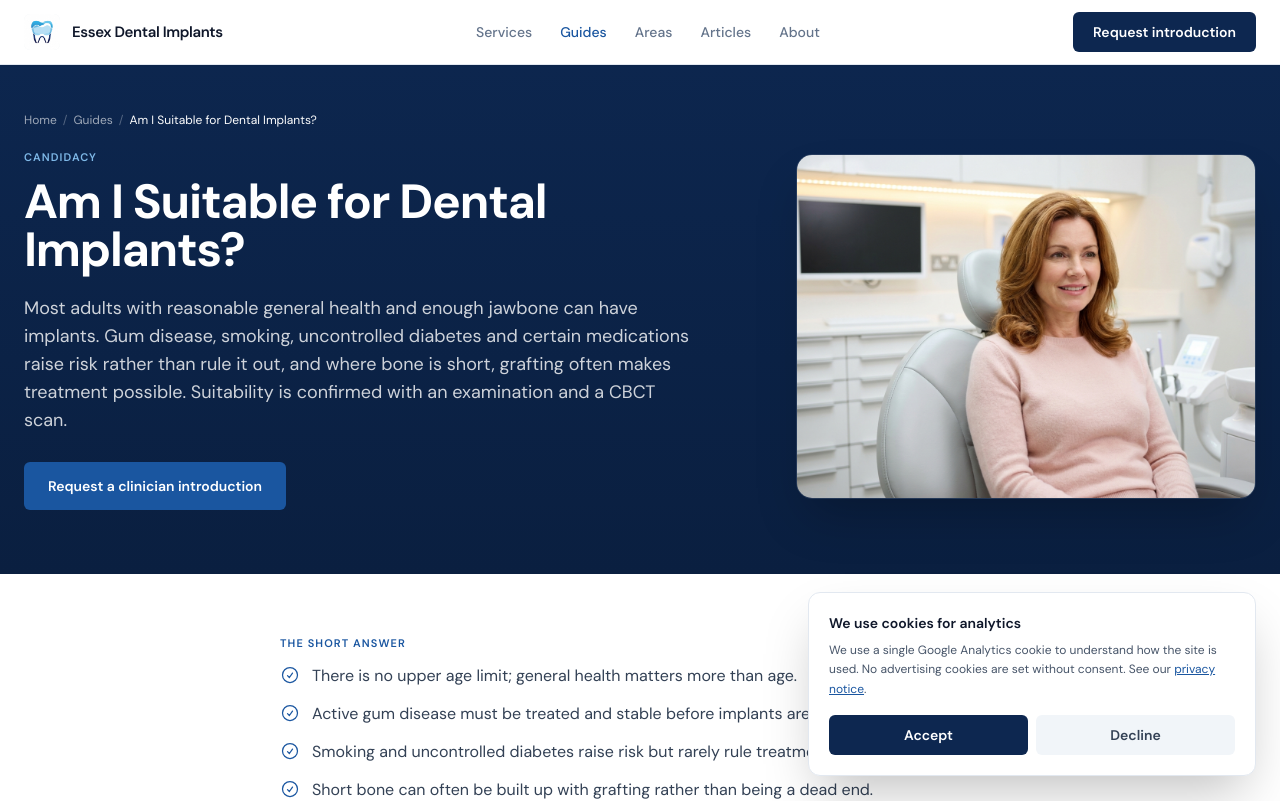
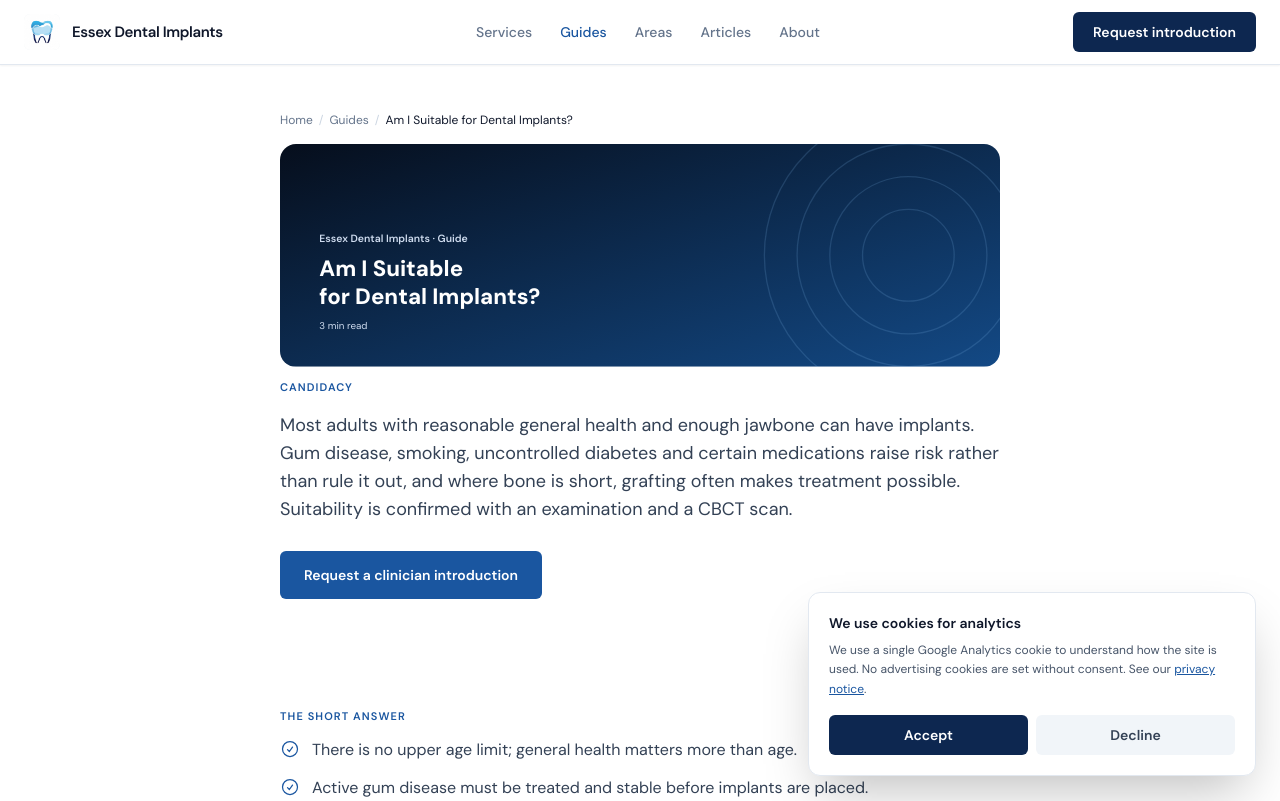
Before and after one commit to vimldn/essexdental, a Next.js app: page /guides/am-i-suitable-for-implants/ in a window 1280 px wide. Shown: the top 801 px of the page. Built offline with nearby package versions, Linux system fonts and the light colour scheme.

Commit message:
Add inline-SVG SpokeHero on text-hero blog spokes + guide hubs (no images)

```diff
--- a/app/blog/[slug]/BlogPostClient.tsx
+++ b/app/blog/[slug]/BlogPostClient.tsx
@@ -2,17 +2,15 @@
 
 import React, { useState } from 'react';
 import Link from 'next/link';
-import Image from 'next/image';
-import { ArrowUpRight } from '@/components/Icons';
 import Navigation from '@/components/Navigation';
 import Footer from '@/components/Footer';
 import FAQSection from '@/components/FAQSection';
 import LeadFormModal from '@/components/LeadFormModal';
 import Breadcrumbs from '@/components/Breadcrumbs';
+import { SpokeHero } from '@/components/SpokeHero';
 import { blogPostCrumbs } from '@/lib/breadcrumbs';
 import { BlogPost } from '@/data/blog';
 import { siteConfig } from '@/data/site';
-import { blogImage } from '@/data/images';
 
 function formatDate(iso: string) {
   try {
@@ -51,7 +49,8 @@ export default function BlogPostClient({
   relatedLocations: LocationLink[];
 }) {
   const [isModalOpen, setIsModalOpen] = useState(false);
-  const featured = blogImage(post.slug);
+  const wordCount = post.paragraphs.join(' ').trim().split(/\s+/).length;
+  const readMins = Math.max(3, Math.round(wordCount / 200));
 
   return (
     <div className="min-h-screen bg-white text-slate-700">
@@ -63,25 +62,16 @@ export default function BlogPostClient({
           <div className="mb-4">
             <Breadcrumbs items={blogPostCrumbs(post)} />
           </div>
+          <h1 className="sr-only">{post.title}</h1>
+          <div className="my-6">
+            <SpokeHero
+              title={post.title}
+              hubName={hub ? hub.title : null}
+              hubSlug={post.hub}
+              readMins={readMins}
+            />
+          </div>
           <p className="text-[10px] font-semibold uppercase tracking-widest text-[#1a56a0] mb-3">{post.category}</p>
-          <h1 className="text-3xl md:text-4xl lg:text-5xl font-bold text-slate-900 leading-tight tracking-tight mb-5">
-            {post.title}
-          </h1>
-
-          {featured && (
-            <div className="my-8 relative rounded-2xl overflow-hidden border border-slate-200 aspect-[4/3]">
-              <Image
-                src={featured.src}
-                alt={featured.alt}
-                width={featured.width}
-                height={featured.height}
-                priority
-                quality={90}
-                sizes="(min-width: 768px) 768px, 100vw"
-                className="w-full h-full object-cover object-center"
-              />
-            </div>
-          )}
           <div className="flex flex-wrap items-center gap-4 mb-10 text-xs text-slate-500">
             <span>{siteConfig.editorial.teamName}</span>
             <span aria-hidden="true">·</span>
--- a/app/guides/[slug]/GuideHubClient.tsx
+++ b/app/guides/[slug]/GuideHubClient.tsx
@@ -2,13 +2,13 @@
 
 import React, { useState } from 'react';
 import Link from 'next/link';
-import Image from 'next/image';
 import { ArrowUpRight, CheckCircle } from '@/components/Icons';
 import Navigation from '@/components/Navigation';
 import Footer from '@/components/Footer';
 import FAQSection from '@/components/FAQSection';
 import LeadFormModal from '@/components/LeadFormModal';
 import Breadcrumbs from '@/components/Breadcrumbs';
+import { SpokeHero } from '@/components/SpokeHero';
 import { guideCrumbs } from '@/lib/breadcrumbs';
 import { GuideData } from '@/data/guides';
 
@@ -30,27 +30,25 @@ interface HubLink {
   shortTitle: string;
 }
 
-interface HeroImage {
-  src: string;
-  alt: string;
-  width: number;
-  height: number;
-}
-
 export default function GuideHubClient({
   guide,
-  heroImage,
   liveSpokes,
   services,
   adjacentHubs,
 }: {
   guide: GuideData;
-  heroImage: HeroImage | null;
   liveSpokes: SpokeLink[];
   services: PillarLink[];
   adjacentHubs: HubLink[];
 }) {
   const [isModalOpen, setIsModalOpen] = useState(false);
+  const guideWords =
+    guide.keyPoints.join(' ').trim().split(/\s+/).length +
+    guide.sections.reduce(
+      (sum, s) => sum + s.paragraphs.join(' ').trim().split(/\s+/).length,
+      0,
+    );
+  const readMins = Math.max(3, Math.round(guideWords / 200));
 
   return (
     <div className="min-h-screen bg-white text-slate-700">
@@ -58,47 +56,30 @@ export default function GuideHubClient({
       <Navigation onOpenModal={() => setIsModalOpen(true)} />
 
       <main id="main">
-        <section className="pt-28 pb-16 bg-gradient-to-b from-[#0d2750] to-[#0a1f40] text-white">
-          <div className="max-w-7xl mx-auto px-6">
+        <section className="pt-28 pb-12 bg-white">
+          <div className="max-w-3xl mx-auto px-6">
             <div className="mb-4">
-              <Breadcrumbs items={guideCrumbs(guide)} onDark />
+              <Breadcrumbs items={guideCrumbs(guide)} />
             </div>
-            <div className="grid lg:grid-cols-[1.1fr_minmax(0,460px)] gap-10 lg:gap-16 items-center">
-              <div>
-                <span className="inline-block text-[11px] font-semibold uppercase tracking-widest text-[#7fb9e8] mb-3">
+            <h1 className="sr-only">{guide.title}</h1>
+            <SpokeHero
+              title={guide.title}
+              hubName="Guide"
+              hubSlug={guide.slug}
+              readMins={readMins}
+            />
+            <p className="mt-3 text-[11px] font-semibold uppercase tracking-widest text-[#1a56a0]">
               {guide.heroBadge}
-                </span>
-                <h1 className="text-4xl md:text-5xl font-bold leading-[1.1] tracking-tight mb-5">
-                  {guide.title}
-                </h1>
-                <p className="text-base md:text-lg text-white/80 leading-relaxed mb-7 max-w-2xl">
+            </p>
+            <p className="mt-4 text-base md:text-lg text-slate-700 leading-relaxed">
               {guide.heroDirectAnswer}
             </p>
             <button
               onClick={() => setIsModalOpen(true)}
-                  className="px-6 py-3.5 bg-[#1a56a0] text-white text-sm font-semibold rounded-md hover:bg-[#1d62b8] active:scale-95 transition-all focus:outline-none focus:ring-2 focus:ring-offset-2 focus:ring-[#7fb9e8]"
+              className="mt-7 px-6 py-3.5 bg-[#1a56a0] text-white text-sm font-semibold rounded-md hover:bg-[#1d62b8] active:scale-95 transition-all focus:outline-none focus:ring-2 focus:ring-offset-2 focus:ring-[#7fb9e8]"
             >
               Request a clinician introduction
             </button>
-              </div>
-
-              {heroImage && (
-                <div className="hidden lg:block">
-                  <div className="relative rounded-2xl overflow-hidden border border-white/10 shadow-2xl aspect-[4/3]">
-                    <Image
-                      src={heroImage.src}
-                      alt={heroImage.alt}
-                      width={heroImage.width}
-                      height={heroImage.height}
-                      priority
-                      quality={90}
-                      sizes="(min-width: 1024px) 460px, 100vw"
-                      className="w-full h-full object-cover object-center"
-                    />
-                  </div>
-                </div>
-              )}
-            </div>
           </div>
         </section>
 
--- a/app/guides/[slug]/page.tsx
+++ b/app/guides/[slug]/page.tsx
@@ -4,7 +4,6 @@ import { GUIDES, GUIDES_BY_SLUG } from '@/data/guides';
 import { BLOG_POSTS } from '@/data/blog';
 import { SERVICES_BY_SLUG } from '@/data/services';
 import { siteConfig } from '@/data/site';
-import { guideImage } from '@/data/images';
 import SchemaBlock from '@/components/SchemaBlock';
 import {
   breadcrumbSchema,
@@ -75,7 +74,6 @@ export default function GuideHubPage({ params }: { params: { slug: string } }) {
       />
       <GuideHubClient
         guide={guide}
-        heroImage={guideImage(guide.slug)}
         liveSpokes={liveSpokes}
         services={services}
         adjacentHubs={adjacentHubs}
--- /dev/null
+++ b/components/SpokeHero.tsx
@@ -0,0 +1,76 @@
+// components/SpokeHero.tsx
+// Inline-SVG hero for blog spokes + guide hubs. No <img>, no file, no external
+// host. The gradient hue is seeded by the hub slug, so every spoke under a hub
+// shares a colour and different hubs differ. The SVG is decorative
+// (aria-hidden); the page keeps the real <h1> (rendered sr-only by the caller).
+
+// Baked brand name (no siteConfig import needed for the eyebrow).
+const SITE_NAME = 'Essex Dental Implants';
+
+// Deep clinical-blue palette. Each pair is a [dark, mid] gradient; the hub hash
+// picks one so hubs differ but stay on-brand.
+const PAIRS: [string, string][] = [
+  ['#0a1f40', '#1a56a0'],
+  ['#060e1c', '#134985'],
+  ['#0d2750', '#1d62b8'],
+];
+const SUBTLE = '#cfdcef';
+const ACCENT = '#cfdcef';
+
+function hashIndex(s: string, mod: number): number {
+  let h = 0;
+  for (let i = 0; i < s.length; i++) h = (h * 31 + s.charCodeAt(i)) >>> 0;
+  return h % mod;
+}
+
+// Balance a title across two lines by word count.
+function twoLines(t: string): [string, string] {
+  const w = t.trim().split(/\s+/);
+  if (w.length < 3) return [t, ''];
+  const cut = Math.ceil(w.length / 2);
+  return [w.slice(0, cut).join(' '), w.slice(cut).join(' ')];
+}
+
+export function SpokeHero({
+  title,
+  hubName,
+  hubSlug,
+  readMins,
+}: {
+  title: string;
+  hubName: string | null;
+  hubSlug: string;
+  readMins: number;
+}) {
+  const seed = hubSlug || title;
+  const [d0, d1] = PAIRS[hashIndex(seed, PAIRS.length)];
+  const [l1, l2] = twoLines(title);
+  const eyebrow = `${SITE_NAME}${hubName ? ' · ' + hubName : ''}`;
+  const gid = `sh-${hashIndex(seed, 99999)}`;
+  // Smaller type for long single lines so they don't overflow.
+  const fs = Math.max(l1.length, l2.length) > 40 ? 28 : 34;
+
+  return (
+    <svg
+      viewBox="0 0 1100 340"
+      className="w-full h-auto block rounded-2xl"
+      role="img"
+      aria-hidden="true"
+      preserveAspectRatio="xMidYMid slice"
+    >
+      <title>{title}</title>
+      <defs>
+        <linearGradient id={gid} x1="0" y1="0" x2="1" y2="1">
+          <stop offset="0" stopColor={d0} />
+          <stop offset="1" stopColor={d1} />
+        </linearGradient>
+      </defs>
+      <rect width="1100" height="340" fill={`url(#${gid})`} />
+      <g fill="none" stroke="#7fb9e8" strokeOpacity="0.18" strokeWidth="2"><circle cx="960" cy="170" r="70"/><circle cx="960" cy="170" r="120"/><circle cx="960" cy="170" r="170"/><circle cx="960" cy="170" r="220"/></g>
+      <text x="60" y="150" fill={SUBTLE} fontSize="16" fontWeight="600">{eyebrow}</text>
+      <text x="60" y="202" fill="#ffffff" fontSize={fs} fontWeight="800">{l1}</text>
+      {l2 ? <text x="60" y={202 + fs + 8} fill="#ffffff" fontSize={fs} fontWeight="800">{l2}</text> : null}
+      <text x="60" y={l2 ? 202 + (fs + 8) * 2 - 4 : 248} fill={ACCENT} fontSize="15">{readMins} min read</text>
+    </svg>
+  );
+}
```
Lines whose indentation alone changed are shown as unchanged.
